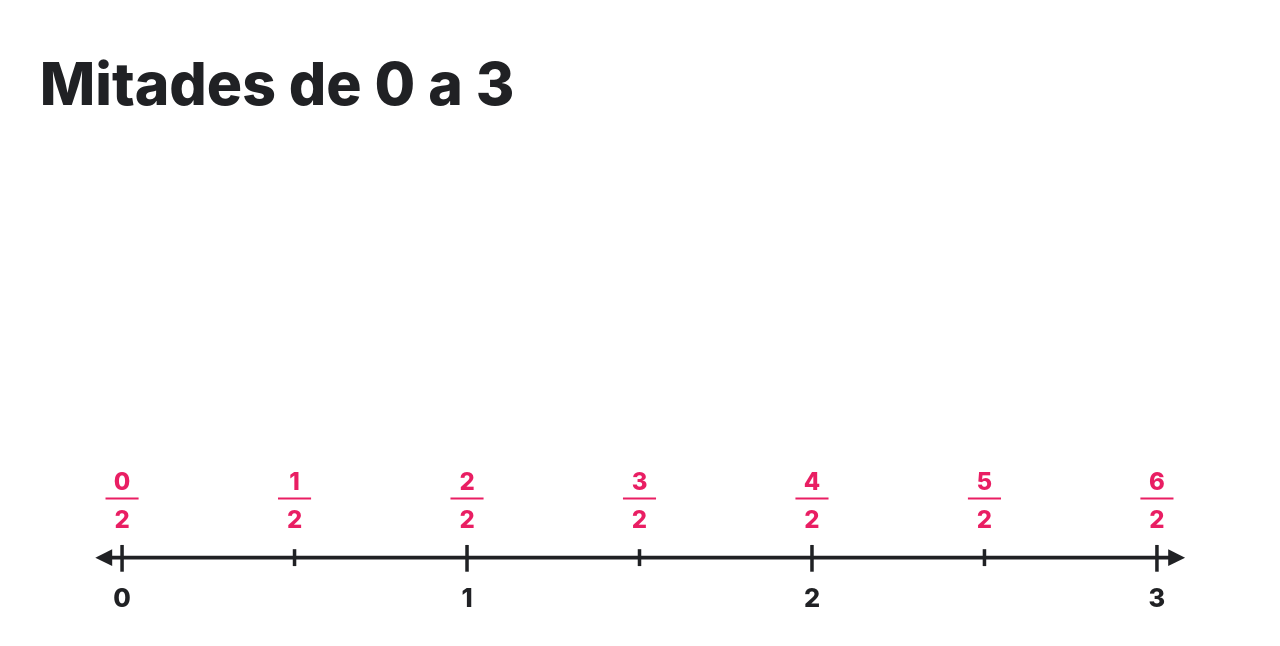
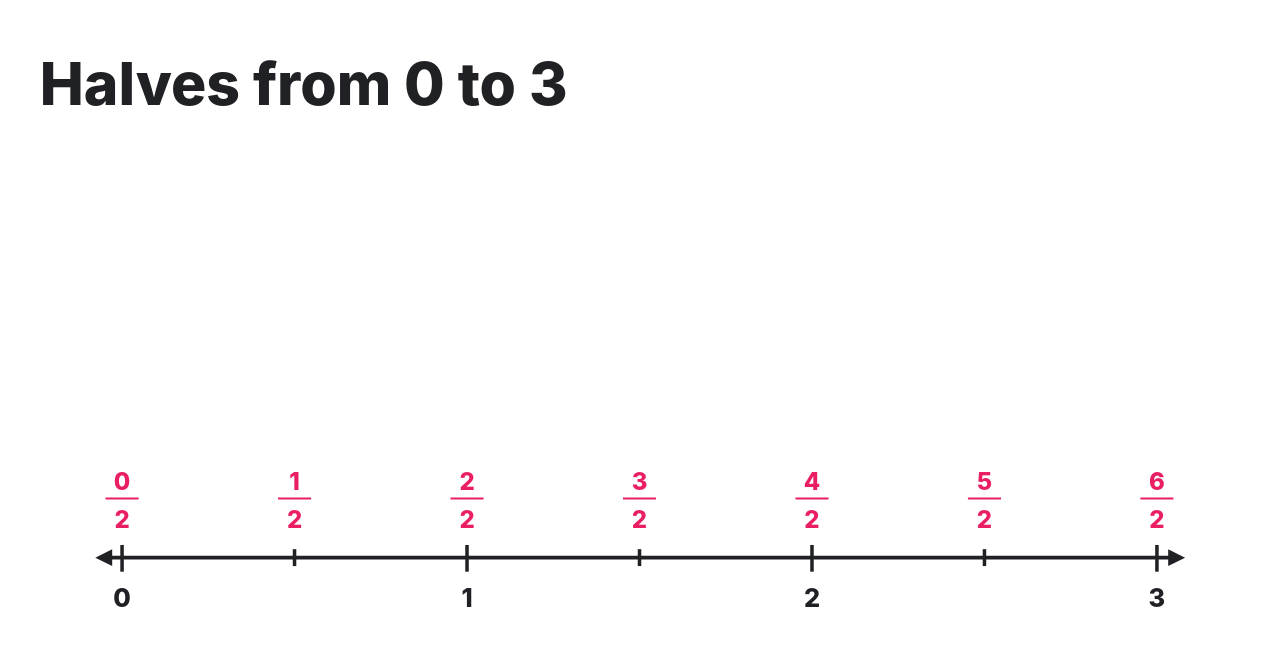
Before and after one commit to laurenceholt/htmldeck, a website: page presentations/equivalent-fractions/slides/001-halves.html in a window 1280 px wide. Drawn offline with Linux system fonts and the light colour scheme.

Commit message:
Switch slides/001-halves.html to version from 2026-05-10T23:26:07.403Z

```diff
--- a/presentations/equivalent-fractions/slides/001-halves.html
+++ b/presentations/equivalent-fractions/slides/001-halves.html
@@ -2,12 +2,12 @@
 <html lang="en" data-deck-keys-bound="true"><head>
     <meta charset="utf-8">
     <meta name="viewport" content="width=device-width, initial-scale=1">
-    <title>Mitades de 0 a 3</title>
+    <title>Halves from 0 to 3</title>
     <link rel="stylesheet" href="../../../styles/slide.css">
   </head>
   <body>
     <main class="slide">
-      <h1 class="slide-title">Mitades de 0 a 3</h1>
+      <h1 class="slide-title">Halves from 0 to 3</h1>
       <section class="number-line" aria-label="Halves from 0 to 3">
         <svg viewBox="0 0 1600 260" role="img">
           <line class="axis" x1="42" y1="138" x2="1558" y2="138"></line>
```
